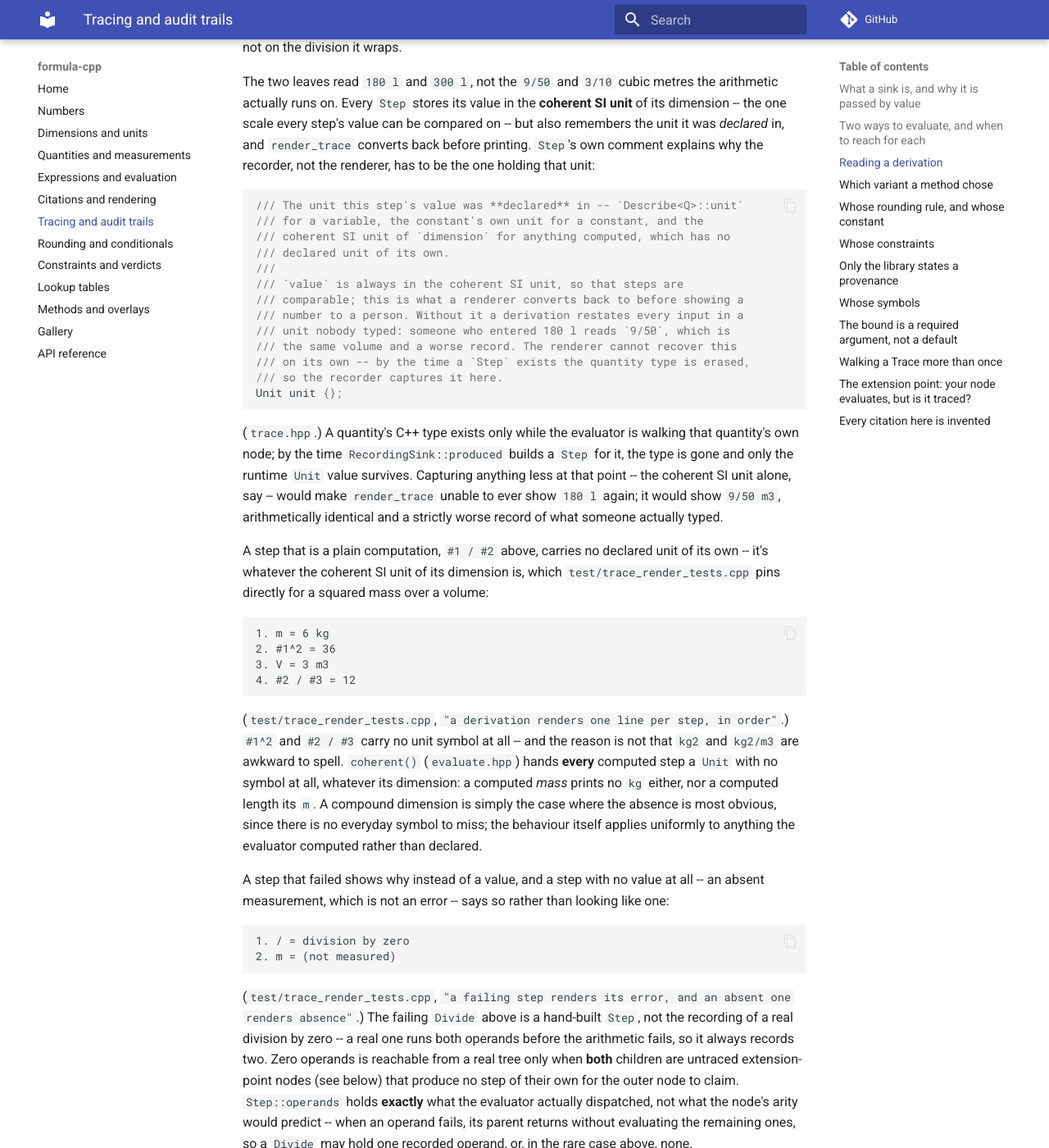
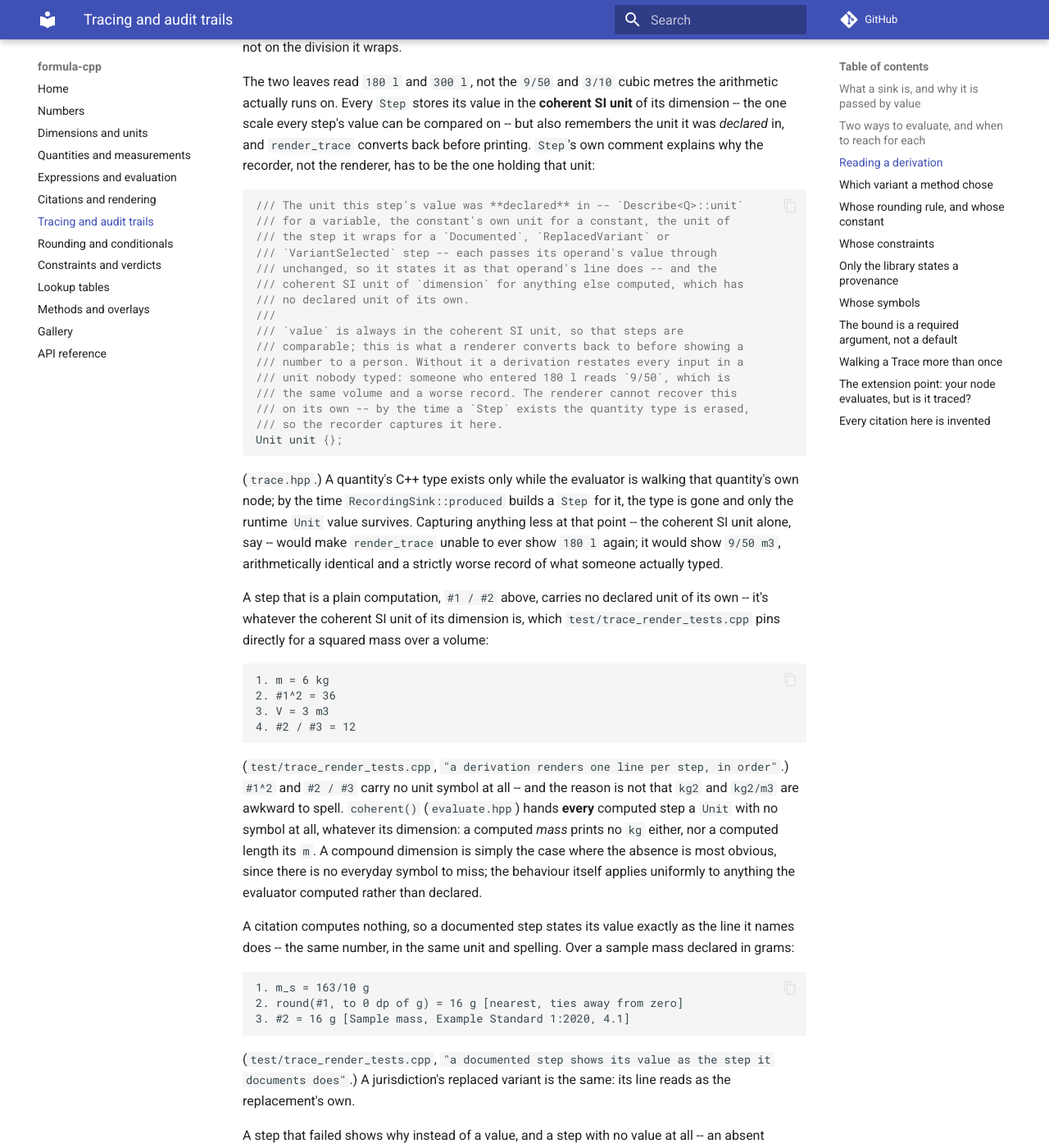
Before and after one commit to LASTRADA-Software/formula-cpp, an MkDocs documentation site: the page built from docs/tracing.md, in a window 1280 px wide and 1400 px high, scrolled down 4377 px. Shown: the whole window at 82% size. Built offline with MkDocs 1.6.1 and Material for MkDocs 9.7.7, drawn with Linux system fonts in a browser that asks for light colours; comment, search, counter and statistics services are not loaded.

Commit message:
docs(tracing): say a documented step reads as the step it documents
Brings the quoted Step::unit comment up to date, shows a citation over a
value in grams, and records the fix in the changelog.

Signed-off-by: Christian Parpart <c.parpart@lastrada.net>

````diff
--- a/docs/tracing.md
+++ b/docs/tracing.md
@@ -234,9 +234,12 @@ the recorder, not the renderer, has to be the one holding that unit:
 
 ```cpp
 /// The unit this step's value was **declared** in -- `Describe<Q>::unit`
-/// for a variable, the constant's own unit for a constant, and the
-/// coherent SI unit of `dimension` for anything computed, which has no
-/// declared unit of its own.
+/// for a variable, the constant's own unit for a constant, the unit of
+/// the step it wraps for a `Documented`, `ReplacedVariant` or
+/// `VariantSelected` step -- each passes its operand's value through
+/// unchanged, so it states it as that operand's line does -- and the
+/// coherent SI unit of `dimension` for anything else computed, which has
+/// no declared unit of its own.
 ///
 /// `value` is always in the coherent SI unit, so that steps are
 /// comparable; this is what a renderer converts back to before showing a
@@ -276,6 +279,20 @@ computed length its `m`. A compound dimension is simply the case where the
 absence is most obvious, since there is no everyday symbol to miss; the
 behaviour itself applies uniformly to anything the evaluator computed rather
 than declared.
+
+A citation computes nothing, so a documented step states its value exactly as
+the line it names does -- the same number, in the same unit and spelling. Over
+a sample mass declared in grams:
+
+```
+1. m_s = 163/10 g
+2. round(#1, to 0 dp of g) = 16 g [nearest, ties away from zero]
+3. #2 = 16 g [Sample mass, Example Standard 1:2020, 4.1]
+```
+
+(`test/trace_render_tests.cpp`, `"a documented step shows its value as the step
+it documents does"`.) A jurisdiction's replaced variant is the same: its line
+reads as the replacement's own.
 
 A step that failed shows why instead of a value, and a step with no value at
 all -- an absent measurement, which is not an error -- says so rather than
````
Also changed, not shown: CHANGELOG.md (+3 -0 lines).
